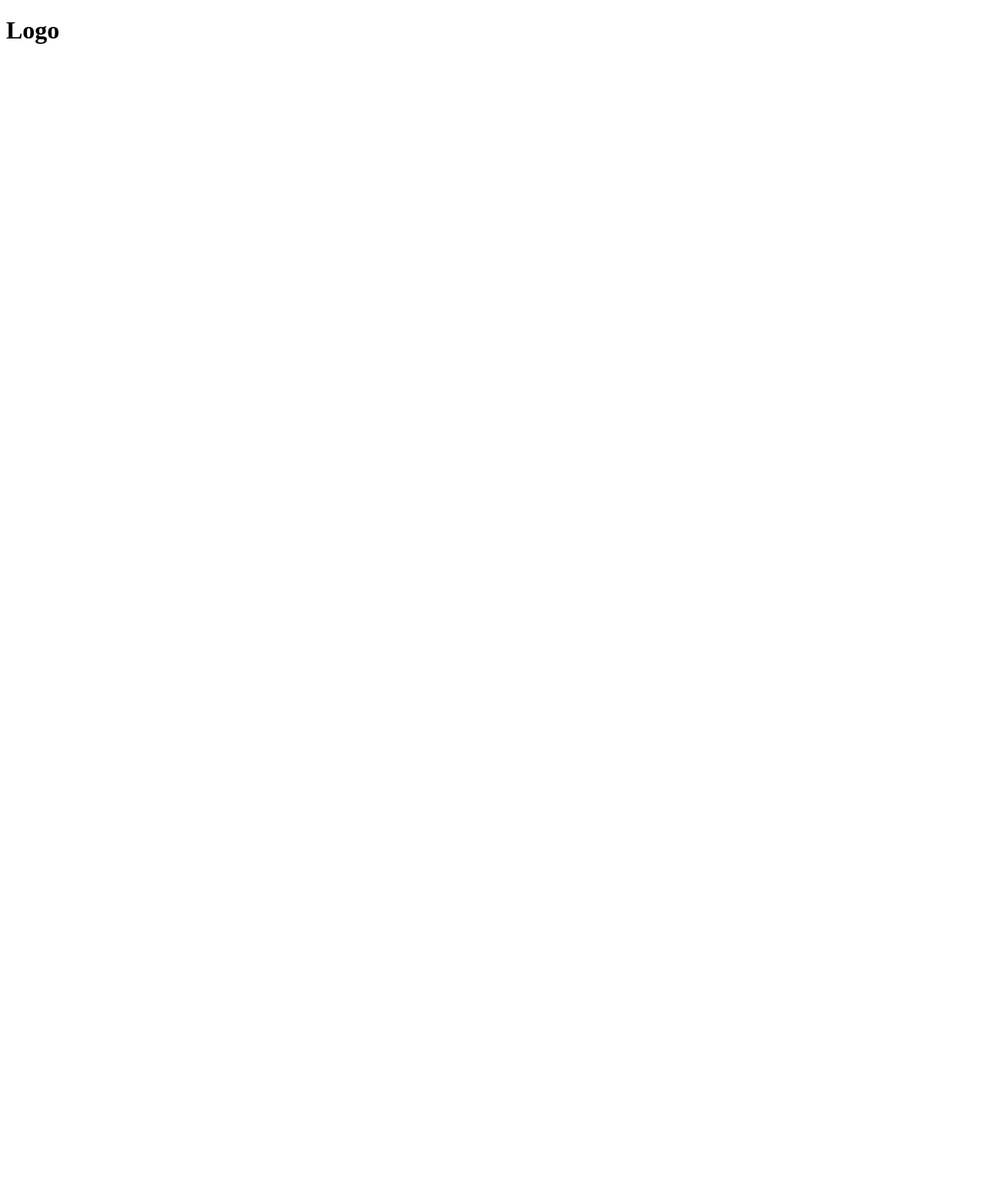
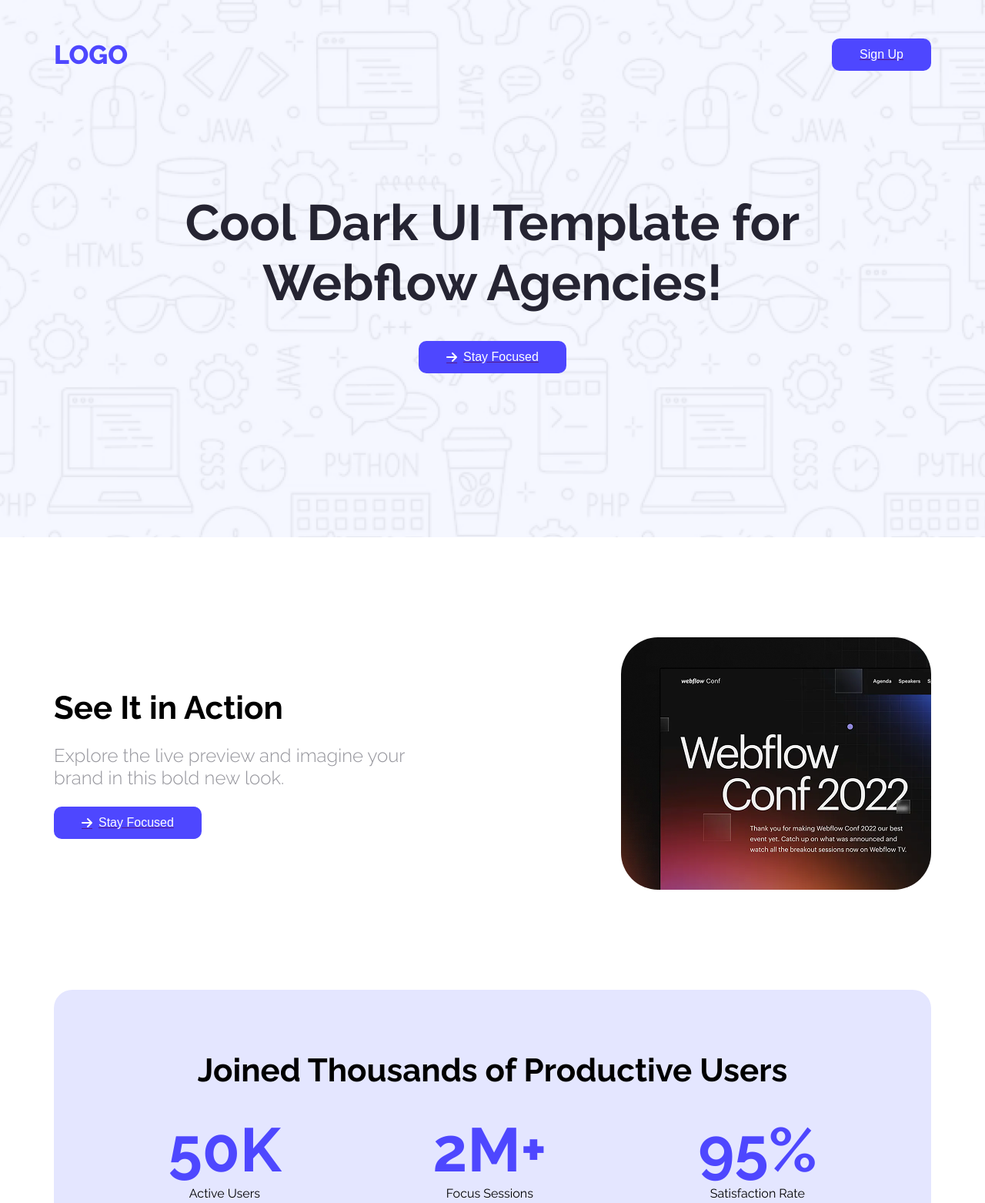
Before and after one commit to sazz-dev/first-assignment, a plain HTML site: page index.html in a window 1280 px wide. Shown: the top 1563 px of the page at 77% size. Before the commit the page ends 800 px from the top, so only its background shows below. Drawn offline with Linux system fonts and the light colour scheme.

Commit message:
to feedback section

```diff
--- a/Styles/index.css
+++ b/Styles/index.css
@@ -0,0 +1,177 @@
+/* Universal Styles */
+* {
+    margin: 0;
+    padding: 0;
+    box-sizing: border-box;
+}
+
+.raleway-normal {
+    font-family: "Raleway", sans-serif;
+    font-optical-sizing: auto;
+    font-style: normal;
+    font-variation-settings: "wdth" 100;
+}
+
+/* Component Styles */
+.primary-color {
+    color: #4E47FF;
+}
+
+.text-black{
+    color: #252432;
+}
+
+.text-gray{
+    color: #2524327d;
+
+}
+
+/* Font */
+
+.font-sub-heading{
+    font-size: 42px;
+}
+
+.big-color-title{
+    font-size: 80px;
+}
+
+/* Button */
+
+.btn-primary{
+    background-color: #4E47FF;
+    font-weight: 500;
+    font-size: 16px;
+    color: #ffffff;
+    padding: 12px 36px;
+    border-radius: 10px;
+    border: none;
+    cursor: pointer;
+    text-decoration: none;
+    display: flex;
+    align-items: center;
+    justify-content: center;
+    gap: 8px;
+}
+
+.btn-primary:hover {
+    background-color: #413ce0;
+    font-weight: 500;
+    color: #ffffff;
+    box-shadow: rgba(100, 100, 111, 0.2) 0px 7px 29px 0px;
+}
+
+/* Header Section */
+.header {
+    height: 698px;
+    background-image: url(/Assets/Hero-bg.png);
+    background-repeat: no-repeat;
+    background-position: center;
+    background-size: cover;
+    padding: 50px 20px;
+    display: flex;
+    flex-direction: column;
+
+}
+
+nav {
+    max-width: 1140px;
+    width: 100%;
+    display: flex;
+    align-items: center;
+    justify-content: space-between;
+    margin: 0 auto;
+}
+
+.logo-text {
+    font-weight: 800;
+    font-size: 34px;
+}
+
+
+.top-section {
+    display: flex;
+    flex-direction: column;
+    align-items: center;
+    justify-content: center;
+    text-align: center;
+    color: #ffffff;
+    margin-top: 158px;
+    gap: 37px;
+}
+
+.head-text {
+    font-size: 65px;
+    line-height: 1.2;
+    margin-bottom: 0;
+}
+
+
+/* Main Content Styles */
+main {
+    max-width: 1140px;
+    margin: 0 auto;
+
+}
+
+main section {
+    margin-top: 130px;
+    margin-bottom: 130px;
+
+}
+
+.see-it-in-action{
+
+    display:flex;
+    justify-content: space-between;
+    align-items: center;
+}
+
+.see-it-in-action p{
+    font-size: 24px;
+    font-weight: 300;
+}
+
+.see-it-div{
+    display: flex;
+    flex-direction: column;
+    align-items: left;
+    gap: 23px;
+}
+
+.wc-mini-img{
+    border-radius: 48px ;
+
+}
+
+.joined-thousands{
+    text-align: center;
+    background-color: #E4E6FF;
+    padding: 80px 50px;
+    border-radius: 24px;
+
+}
+
+.three-items{
+    display: flex;
+    justify-content: space-around;
+    margin-top: 32px;
+}
+
+
+
+/* .fifty-k{
+    display: inline;
+    text-align: center;
+    margin: 50px 50px;
+}
+.two-m{
+    display: inline;
+    text-align: center;
+    margin: 50px 50px;
+}
+.ninety-five{
+    display: inline;
+    text-align: center;
+    margin: 50px 50px;
+} */
--- a/index.html
+++ b/index.html
@@ -4,8 +4,63 @@
     <meta charset="UTF-8">
     <meta name="viewport" content="width=device-width, initial-scale=1.0">
     <title>My First Assignment</title>
+    <link rel="preconnect" href="https://fonts.googleapis.com">
+    <link rel="preconnect" href="https://fonts.gstatic.com" crossorigin>
+    <link href="https://fonts.googleapis.com/css2?family=Raleway:ital,wght@0,100..900;1,100..900&display=swap" rel="stylesheet">
+    <link rel="stylesheet" href="/Styles/index.css">
+    <script src="https://kit.fontawesome.com/3b42bd836a.js" crossorigin="anonymous"></script>
 </head>
-<body>
-    <h1>Logo</h1>
+<body class="raleway-normal">
+    <header class="header">
+        <nav>
+            <h3 class="logo-text primary-color">LOGO</h3>
+            <a href=""><button class="btn-primary">Sign Up</button></a>
+        </nav>
+
+        <div class="top-section">
+            <h1 class="head-text text-black">Cool Dark UI Template for <br> Webflow Agencies!</h1>
+            <a href=""><button class="btn-primary"><i class="fa-solid fa-arrow-right"></i>Stay Focused</button></a>
+        </div>
+
+    </header>
+
+    <main>
+        <section class="see-it-in-action">
+            <div class="see-it-div">
+                    <h2 class="font-sub-heading">See It in Action</h2>
+                    <p class="text-gray">Explore the live preview and imagine your <br> brand in this bold new look.</p>
+                    <a href=""><button class="btn-primary"><i class="fa-solid fa-arrow-right"></i>Stay Focused</button></a>
+
+            </div>
+                 <img class="wc-mini-img" src="/Assets/wc-mini.png" alt="">
+        </section>
+
+<section class="joined-thousands">
+    <h2 class="font-sub-heading">Joined Thousands of Productive Users</h2>
+    <div class="three-items">
+        <div class="fifty-k">
+            <h3 class="big-color-title primary-color">50K</h3>
+            <p>Active Users</p>
+        </div>
+        <div class="two-m">
+            <h3 class="big-color-title primary-color">2M+</h3>
+            <p>Focus Sessions</p>
+        </div>
+        <div class="ninety-five">
+            <h3 class="big-color-title primary-color">95%</h3>
+            <p>Satisfaction Rate</p>
+        </div>
+    </div>
+</section>
+
+<section class="feedback">
+
+
+</section>
+
+    </main>
+<footer>
+
+</footer>
 </body>
 </html>
```
